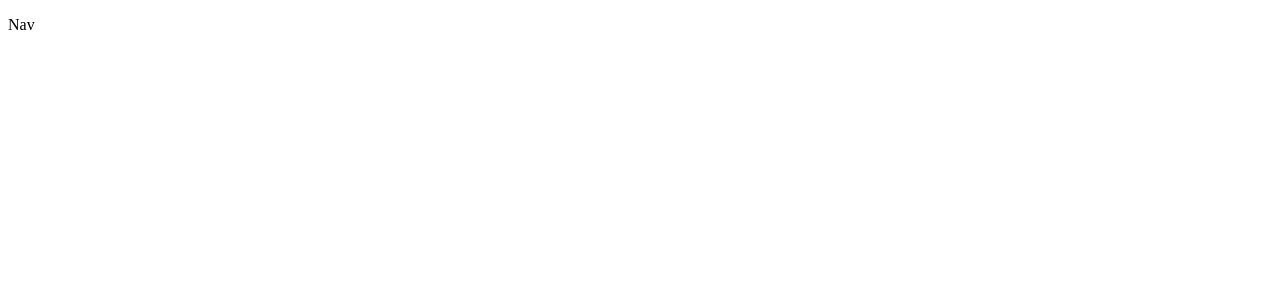
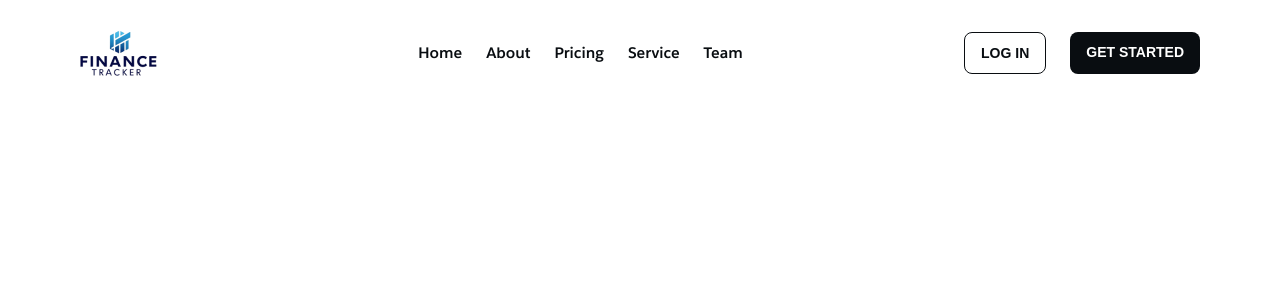
Before and after one commit to ajay117/finance_tracker, a React (Vite) app: page / in a window 1280 px wide. Shown: the top 300 px of the page. Built offline with nearby package versions, Linux system fonts and the light colour scheme.

Commit message:
Create, style and add Nav to App component

```diff
--- a/src/App.css
+++ b/src/App.css
@@ -0,0 +1,70 @@
+@font-face {
+  font-family: "Salesforce sans";
+  src: url("../src/fonts/SalesforceSans-Regular.ttf") format("truetype");
+  font-weight: normal;
+}
+
+@font-face {
+  font-family: "Salesforce sans";
+  src: url("../src/fonts/SalesforceSans-Bold.ttf") format("truetype");
+  font-weight: bold;
+}
+
+:root {
+  --color1: #05074a;
+  --color4: #ffffff;
+  --color6: #eaebeb;
+  --color8: #090d11;
+}
+*,
+*::before,
+*::after {
+  box-sizing: border-box;
+}
+html {
+  font-size: 10px;
+}
+html,
+body {
+  margin: 0;
+  padding: 0;
+}
+body {
+  font-size: 1.8rem;
+  font-family: "SalesforceSans", sans-serif;
+}
+
+/* || Classes */
+/* .fix-container {
+  width: 1280px;
+} */
+.btn {
+  padding: 12px 16px;
+  font-size: 14px;
+  border-radius: 8px;
+  font-weight: 700;
+  text-decoration: none;
+}
+.btn-primary {
+  background-color: var(--color8);
+  color: var(--color4);
+}
+.btn-secondary {
+  background-color: var(--color4);
+  color: var(--color8);
+  border: 1px solid var(--color8);
+}
+nav .btn-container {
+  gap: 24px;
+}
+
+/* || Text Utilities */
+.fw-4 {
+  font-weight: 400;
+}
+.fw-5 {
+  font-weight: 500;
+}
+.fw-6 {
+  font-weight: 600;
+}
--- a/src/assets/components/Nav.jsx
+++ b/src/assets/components/Nav.jsx
@@ -1,3 +1,35 @@
+import "../../styles/Nav.css";
+import BrandLogo from "../images/brand-logo.png";
+import { PrimaryButton, SecondaryButton } from "./Button";
 export const Nav = () => {
-  return <p>Nav</p>;
+  return (
+    <nav>
+      <div className="nav-container fix-container">
+        <img src={BrandLogo} alt="logo" />
+
+        <ul>
+          <li>
+            <a href="/home">Home</a>
+          </li>
+          <li>
+            <a href="/about">About</a>
+          </li>
+          <li>
+            <a href="/pricing">Pricing</a>
+          </li>
+          <li>
+            <a href="/service">Service</a>
+          </li>
+          <li>
+            <a href="/team">Team</a>
+          </li>
+        </ul>
+
+        <div className="btn-container">
+          <SecondaryButton btnText={"LOG IN"} url={"/login"} />
+          <PrimaryButton btnText={"GET STARTED"} url={"/"} />
+        </div>
+      </div>
+    </nav>
+  );
 };
--- /dev/null
+++ b/src/styles/Nav.css
@@ -0,0 +1,27 @@
+nav {
+    padding: 24px 80px;
+}
+.nav-container {
+  display: flex;
+  justify-content: space-between;
+  align-items: center;
+}
+.nav-container img {
+  display: block;
+}
+.nav-container ul {
+  list-style-type: none;
+  display: flex;
+  gap: 2.4rem;
+}
+.nav-container ul a {
+  text-decoration: none;
+  font-family: "Salesforce sans", sans-serif;
+  font-size: 15px;
+  color: var(--color8);
+  font-weight: 700;
+}
+nav .btn-container {
+    display: flex;
+    gap: 24px;
+}
```
Also changed, not shown: src/assets/images/brand-logo.png (added), src/assets/images/icons/icons.png (added).
